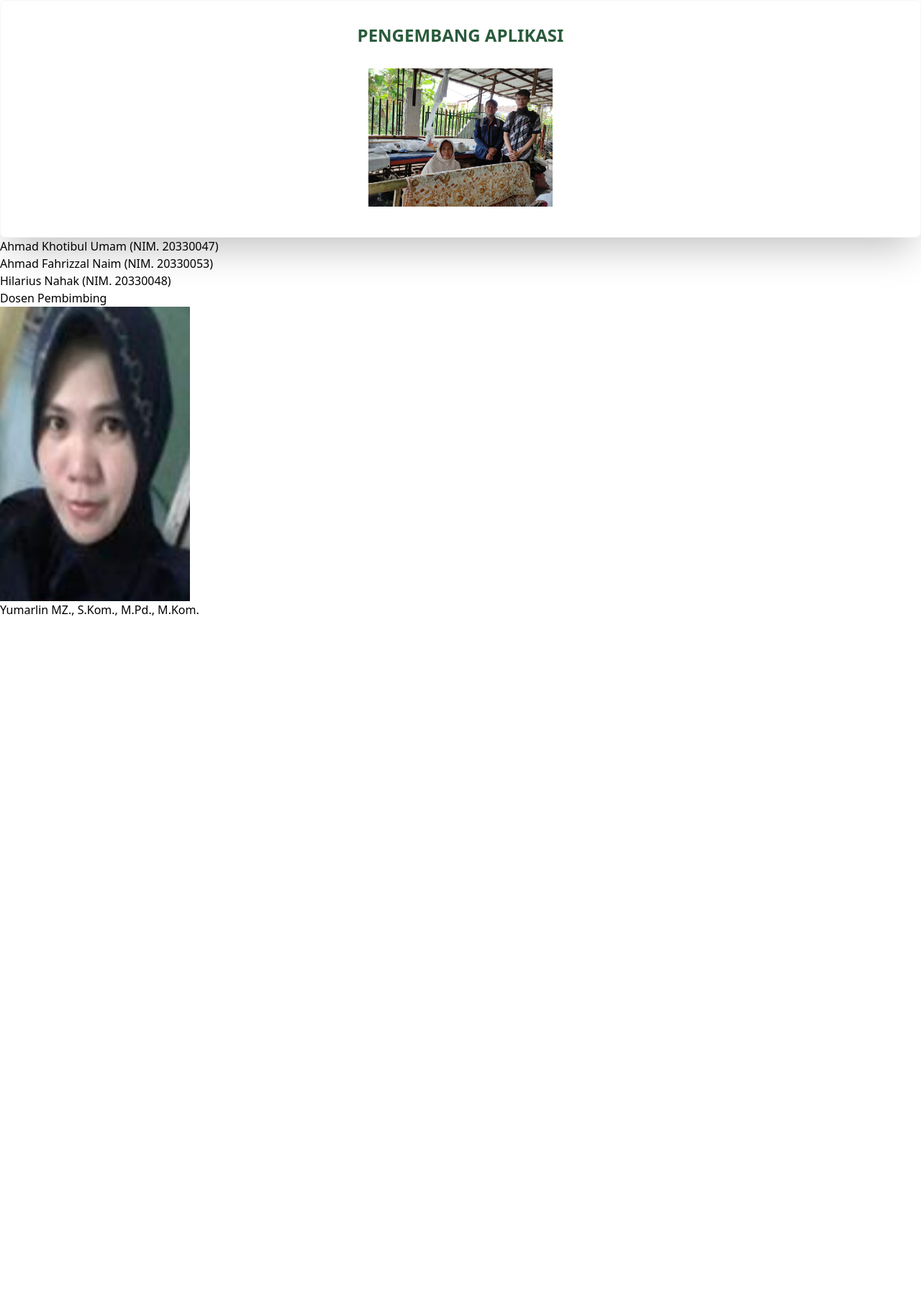
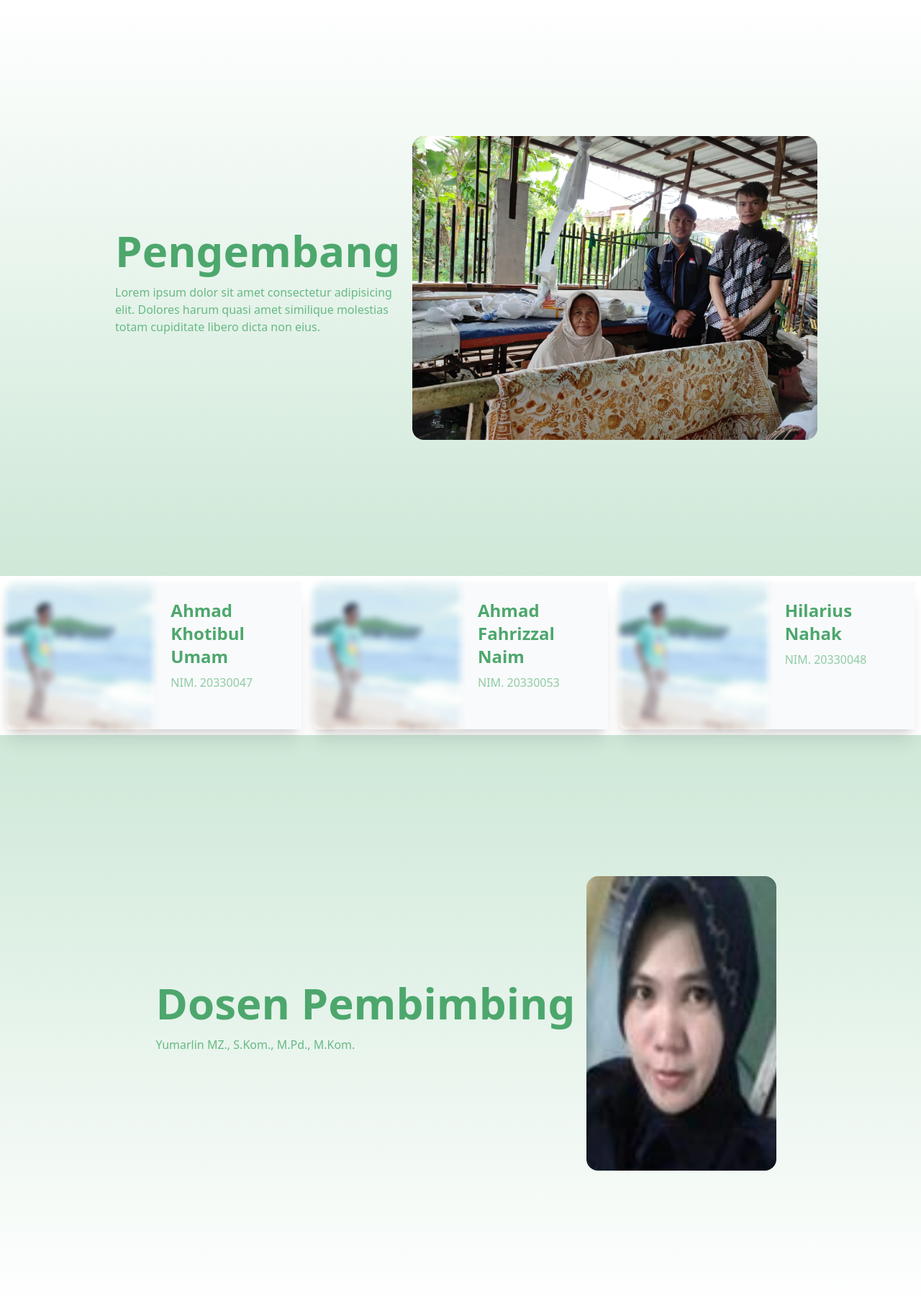
Before and after one commit to ahmadkhotibulu/WebApp-GaussJordan-BatikDindaHayu, a CodeIgniter 4 app: template app/Views/view_pengembang.php in a window 1280 px wide. Shown: the part 84-1905 px from the top of the page at 72% size. Before the commit the page ends 939 px from the top, so only its background shows below. Run offline with PHP 8.4 and a stand-in for CodeIgniter, Linux system fonts and the light colour scheme; the template is opened without the code that fills it, so the values that code supplies are empty; some libraries are stand-ins or nearby versions.

Commit message:
docs: fix styling page login, registrasi, petunjuk pengunaan, and pengembang

```diff
--- a/app/Views/view_pengembang.php
+++ b/app/Views/view_pengembang.php
@@ -6,42 +6,76 @@
   <meta http-equiv="X-UA-Compatible" content="IE=edge">
   <meta name="viewport" content="width=device-width, initial-scale=1.0">
   <title>Aplikasi Estimasi Jumlah Produksi UMKM Batik Dinda Hayu Menggunakan Metode Gauss-Jordan</title>
-  <!-- Styles Tailwind CSS -->
+  <!-- Styles Tailwind CSS Start-->
   <link rel="stylesheet" href="<?= base_url('css/app.css'); ?>" />
+  <!-- Styles Tailwind CSS End-->
 </head>
 
 <body>
   <header class="bg-white p-2 sm:px-8 sm:py-6 lg:p-4 xl:px-8 xl:py-6">
     <div class="flex items-center justify-between">
-      <a href="<?= base_url('back'); ?>" class="hover:bg-mint-400 group flex items-center rounded-md bg-mint-800 text-white-50 text-sm font-medium pl-2 pr-3 py-2 shadow-sm">
+      <a href="<?= base_url('back'); ?>" class="text-white hover:bg-mint-400 group flex items-center rounded-md bg-mint-800 text-white-50 text-sm font-medium pl-2 pr-3 py-2 shadow-sm">
         Kembali
       </a>
     </div>
   </header>
 
-
-  <div class="w-full p-4 text-center bg-white border rounded-lg shadow-2xl sm:p-8 dark:bg-gray-800 dark:border-gray-700">
-    <h3 class="mb-10 text-2xl font-bold text-mint-900 dark:text-white uppercase">Pengembang Aplikasi</h3>
-    <div class="h-48 items-center justify-center space-y-4 sm:flex sm:space-y-0 sm:space-x-4">
-      <img class="h-full mb-5 object-fill" src="<?= base_url('assets/images/dokumentasi.jpeg'); ?>" alt="Dokumentasi">
+  <div class="h-screen w-full bg-gradient-to-b from-white to-mint-200">
+    <div class="max-w-screen-lg mx-auto flex flex-col items-center justify-center h-full px-4 md:flex-row">
+      <div class="flex flex-col justify-center h-full">
+        <h3 class="text-3xl sm:text-6xl px-4 font-bold text-primary">Pengembang</h3>
+        <p class="text-mint-500 px-4 py-4 max-w-md">Lorem ipsum dolor sit amet consectetur adipisicing elit. Dolores harum quasi amet similique molestias totam cupiditate libero dicta non eius.</p>
+      </div>
+      <div class="relative overflow-hidden bg-no-repeat bg-cover">
+        <img class="rounded-2xl hover:rounded-2xl mx-auto md:w-full hover:scale-110 transition duration-500 ease-in-out" src="<?= base_url('assets/images/dokumentasi.jpeg'); ?>" alt="Dokumentasi">
+      </div>
     </div>
   </div>
 
 
-  <main>
-    <article>
-      <ol>
-        <li>Ahmad Khotibul Umam (NIM. 20330047)</li>
-        <li>Ahmad Fahrizzal Naim (NIM. 20330053)</li>
-        <li>Hilarius Nahak (NIM. 20330048)</li>
-      </ol>
-      <h2>Dosen Pembimbing</h2>
-      <img src="<?= base_url('assets/images/dosenpembimbing-yumarlinmz.png'); ?>" alt="Dosen Pembimbing">
-      <ol>
-        <li>Yumarlin MZ., S.Kom., M.Pd., M.Kom.</li>
-      </ol>
-    </article>
-  </main>
+
+
+  <div class="group grid lg:grid-cols-3">
+    <div class="m-2 bg-white rounded-lg shadow-xl lg:flex lg:max-w-lg">
+      <img src="<?= base_url('assets/images/hilarius-nahak.jpeg'); ?>" class="w-1/1 lg:w-1/2 rounded-l-2xl blur-sm hover:blur-none transition duration-400">
+      <div class="p-6 bg-gray-50">
+        <h2 class="mb-2 text-2xl font-bold text-primary">Ahmad Khotibul Umam</h2>
+        <span class="text-mint-400">
+          NIM. 20330047
+        </span>
+      </div>
+    </div>
+    <div class="m-2 bg-white rounded-lg shadow-xl lg:flex lg:max-w-lg">
+      <img src="<?= base_url('assets/images/hilarius-nahak.jpeg'); ?>" class="w-1/1 lg:w-1/2 rounded-l-2xl blur-sm hover:blur-none transition duration-400">
+      <div class="p-6 bg-gray-50">
+        <h2 class="mb-2 text-2xl font-bold text-primary">Ahmad Fahrizzal Naim</h2>
+        <span class="text-mint-400">
+          NIM. 20330053
+        </span>
+      </div>
+    </div>
+    <div class="m-2 bg-white rounded-lg shadow-xl lg:flex lg:max-w-lg">
+      <img src="<?= base_url('assets/images/hilarius-nahak.jpeg'); ?>" class="w-1/1 lg:w-1/2 rounded-l-2xl blur-sm hover:blur-none transition duration-400">
+      <div class="p-6 bg-gray-50">
+        <h2 class="mb-2 text-2xl font-bold text-primary">Hilarius Nahak</h2>
+        <span class="text-mint-400">
+          NIM. 20330048
+        </span>
+      </div>
+    </div>
+  </div>
+
+  <div class="h-screen w-full bg-gradient-to-t from-white to-mint-200">
+    <div class="max-w-screen-lg mx-auto flex flex-col items-center justify-center h-full px-4 md:flex-row">
+      <div class="flex flex-col justify-center h-full">
+        <h3 class="text-3xl sm:text-6xl px-4 font-bold text-primary">Dosen Pembimbing</h3>
+        <p class="text-mint-500 px-4 py-4 max-w-md">Yumarlin MZ., S.Kom., M.Pd., M.Kom.</p>
+      </div>
+      <div class="relative overflow-hidden bg-no-repeat bg-cover">
+        <img class="rounded-2xl hover:rounded-2xl mx-auto md:w-full hover:scale-110 transition duration-500 ease-in-out" src="<?= base_url('assets/images/dosenpembimbing-yumarlinmz.png'); ?>" alt="Dosen Pembimbing">
+      </div>
+    </div>
+  </div>
 </body>
 
 </html>
```
Also changed, not shown: app/Views/view_login.php (+8 -8 lines), app/Views/view_petunjuk.php (+5 -4 lines), app/Views/view_register.php (+6 -6 lines), tailwind.config.js (+1 -64 lines), public/css/app.css, 1 other file.
